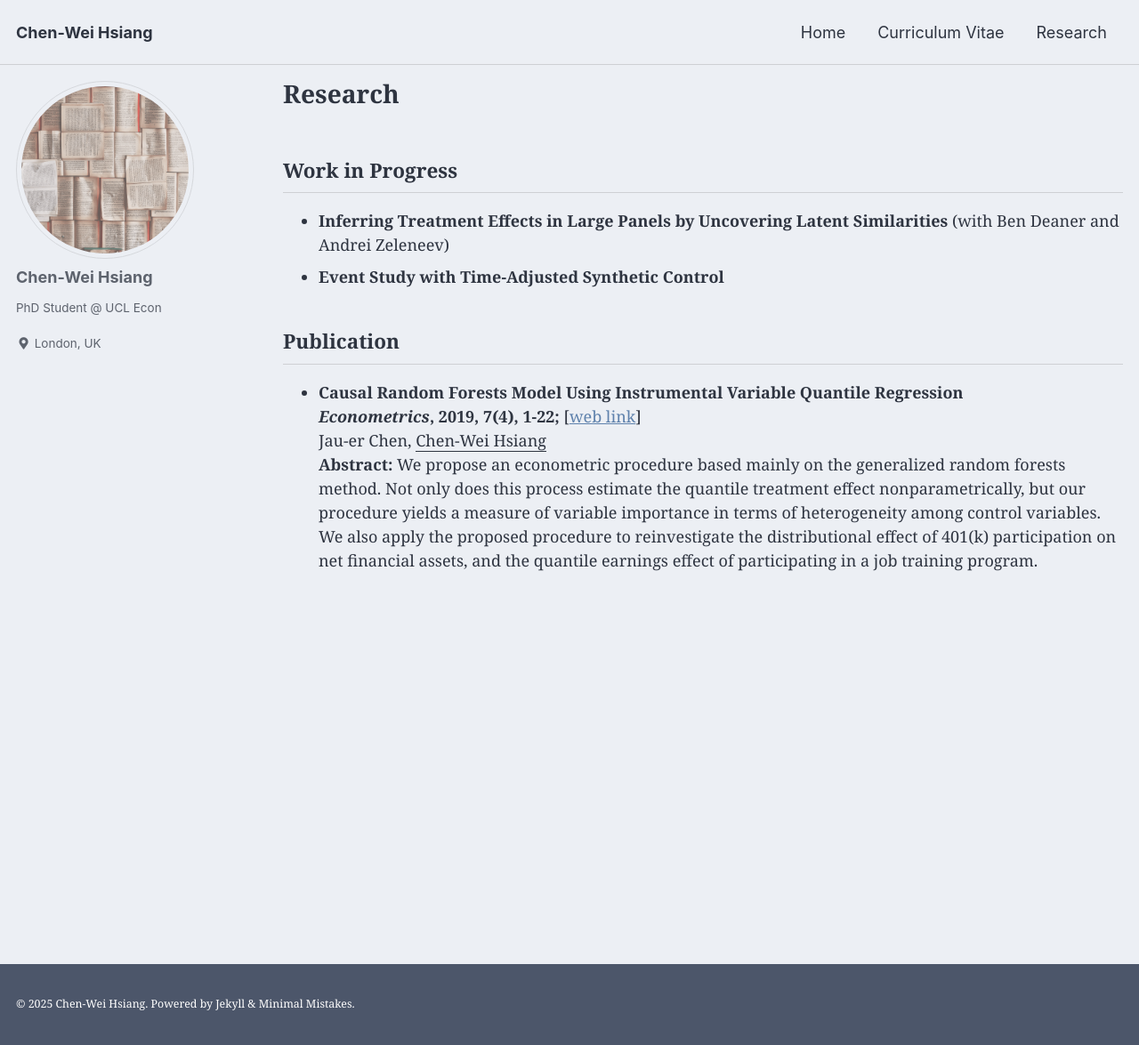
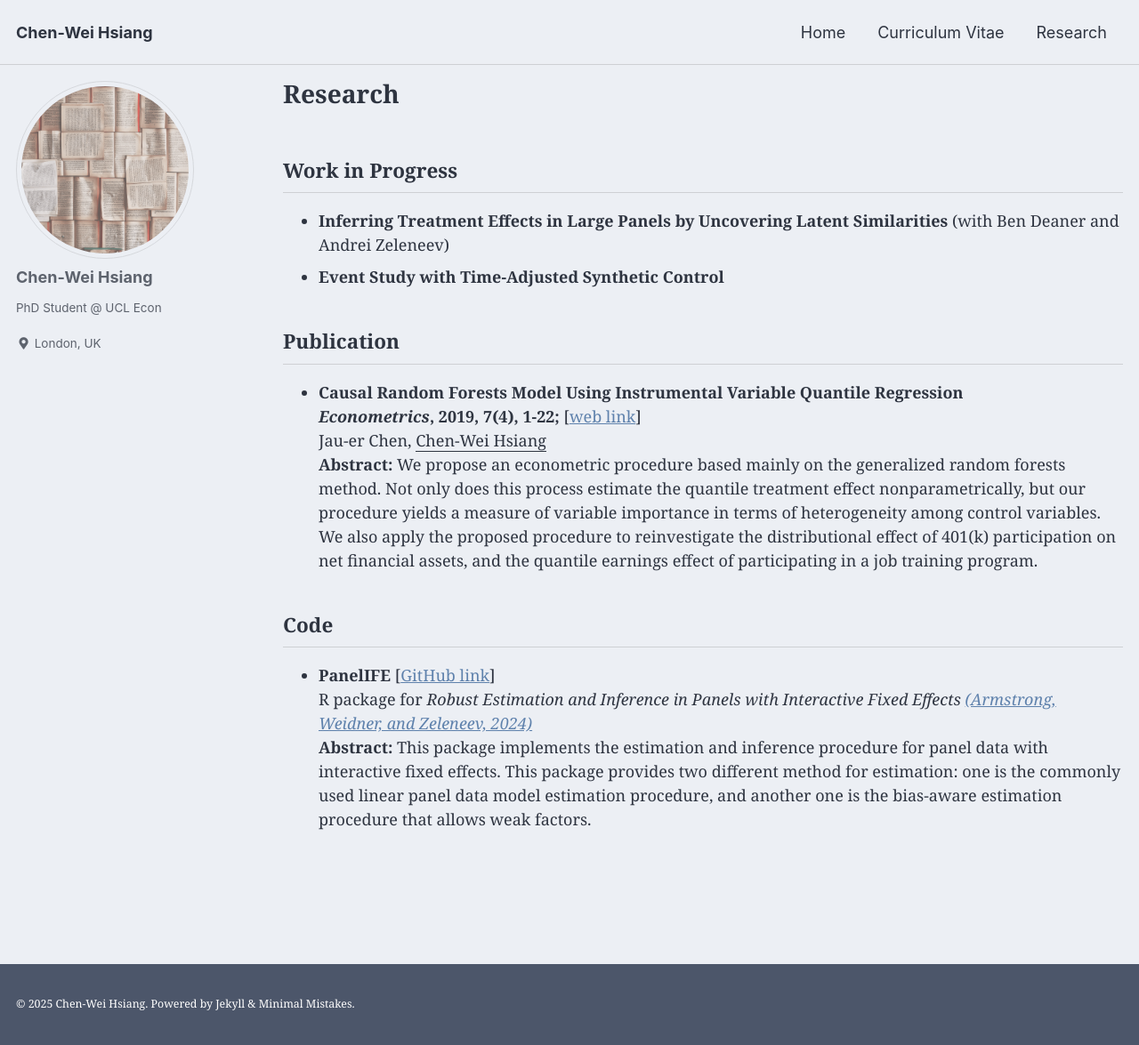
Before and after one commit to chenweihsiang/chenweihsiang.github.io, a Jekyll site: the page built from _pages/research.md, in a window 1280 px wide and 1175 px high. Shown: the whole window at 89% size. Built offline with Jekyll 4.4.1, drawn with Linux system fonts in a browser that asks for light colours; cached includes are drawn as plain includes.

Commit message:
Update research.md

```diff
--- a/_pages/research.md
+++ b/_pages/research.md
@@ -20,4 +20,12 @@ Jau-er Chen, <ins>Chen-Wei Hsiang</ins>\
 **Abstract:** We propose an econometric procedure based mainly on the generalized random forests method. Not only does this process estimate the quantile treatment effect nonparametrically, but our procedure yields a measure of variable importance in terms of heterogeneity among control variables. We also apply the proposed procedure to reinvestigate the distributional effect of 401(k) participation on net financial assets, and the quantile earnings effect of participating in a job training program.
 
 
+## Code
+
+- **PanelIFE** [[GitHub link](https://github.com/chenweihsiang/PanelIFE)]\
+R package for *Robust Estimation and Inference in Panels with Interactive Fixed Effects [(Armstrong, Weidner, and Zeleneev, 2024)](https://arxiv.org/abs/2210.06639)*\
+**Abstract:** This package implements the estimation and inference procedure for panel data with interactive fixed effects. This package provides two different method for estimation: one is the commonly used linear panel data model estimation procedure, and another one is the bias-aware estimation procedure that allows weak factors.
+
+
+
 <br/>
```
